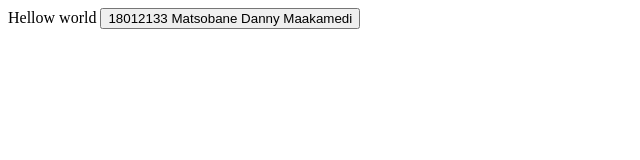
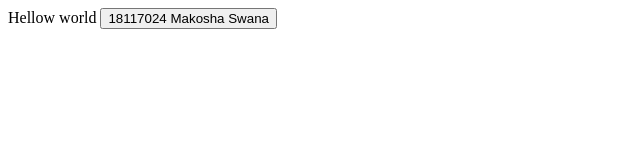
Before and after one commit to MokadiTau/Practical-Assignment7, a plain HTML site: page Index.html in a window 1280 px wide. Shown: the whole page, without its empty margins (0-640 px from the left). Drawn offline with Linux system fonts and the light colour scheme.

Commit message:
Update Index.html

```diff
--- a/Index.html
+++ b/Index.html
@@ -1,2 +1,2 @@
 Hellow world
-<button type="button" onclick="alert('i am excited because i'll be in the last lap of completing my degree :)')">18012133 Matsobane Danny Maakamedi</button>
+<button type="button" onclick="alert('I am looking forward to')">18117024 Makosha Swana</button>
```
